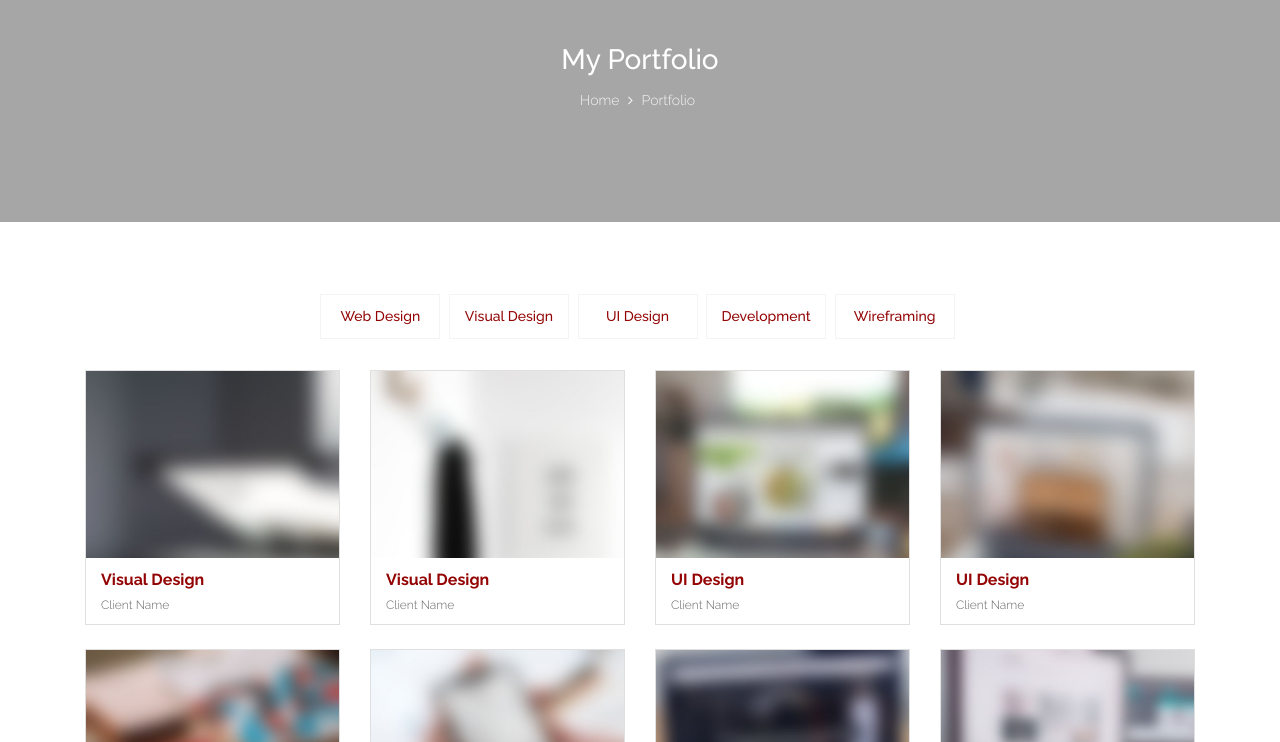
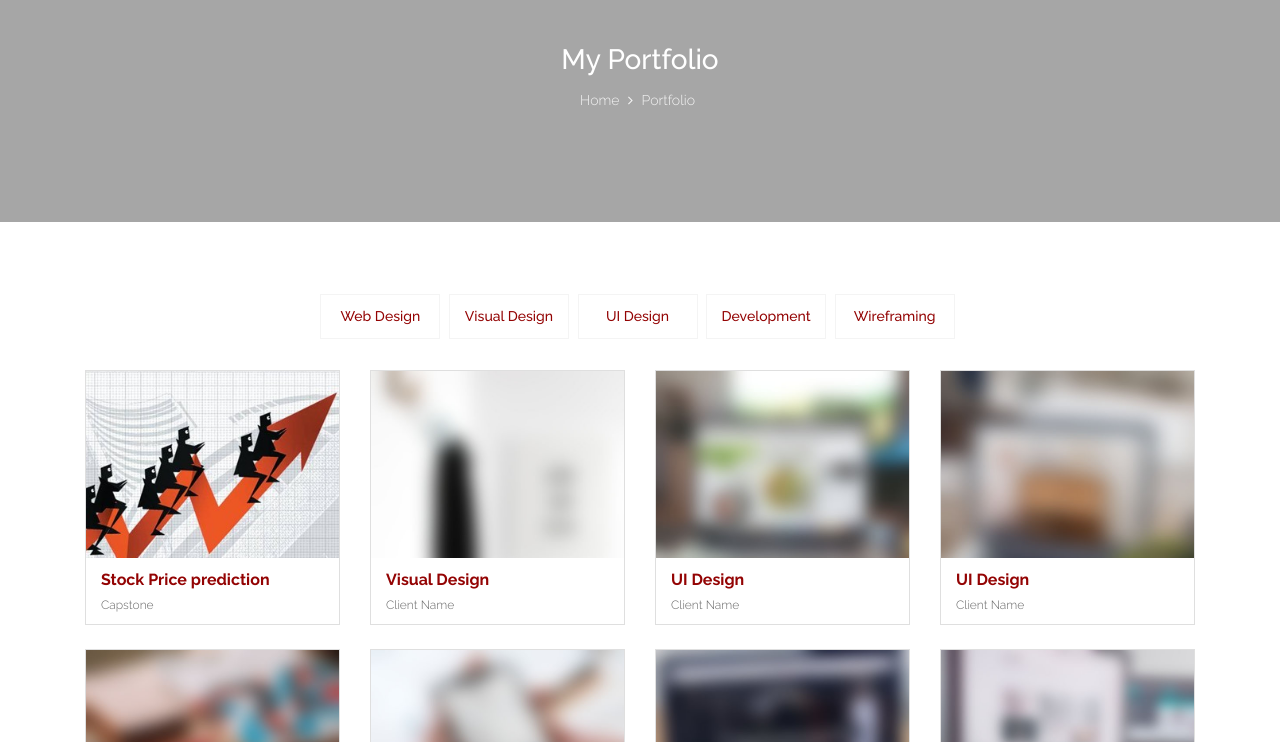
Before and after one commit to bliskonieba/bliskonieba.github.io, a plain HTML site: page personal-portfolio-grid.html in a window 1280 px wide. Shown: the part 58-800 px from the top of the page. Drawn offline with Linux system fonts and the light colour scheme.

Commit message:
Initial commit

```diff
--- a/personal-portfolio-grid.html
+++ b/personal-portfolio-grid.html
@@ -126,14 +126,14 @@
 						<div class="portfolio-item">
 							<div class="card">
 								<div class="card-img-top">
-									<img src="./assets/images/portfolio/portfolio-1.jpg"  alt="Your Project Name" />
+									<img src="./assets/images/portfolio/stock price/stock-price2.jpg"  alt="Your Project Name" />
 									<div class="card-overlay">
-										<a href="#" class="btn btn-rounded btn-default btn-sm"><i class="fa fa-link"></i></a>
+										<a href="https://github.com/bliskonieba/bliskonieba.github.io/blob/master/Technical%20report/Technical%20report.ipynb" class="btn btn-rounded btn-default btn-sm"><i class="fa fa-link"></i></a>
 									</div>
 								</div>
 								<div class="card-body">
-									<div class="card-title"><a href="#">Visual Design</a></div>
-									<div class="card-subtitle">Client Name</div>
+									<div class="card-title"><a href="personal-portfolio-stock-price.html">Stock Price prediction</a></div>
+									<div class="card-subtitle">Capstone</div>
 								</div>
 							</div>
 						</div>
```
